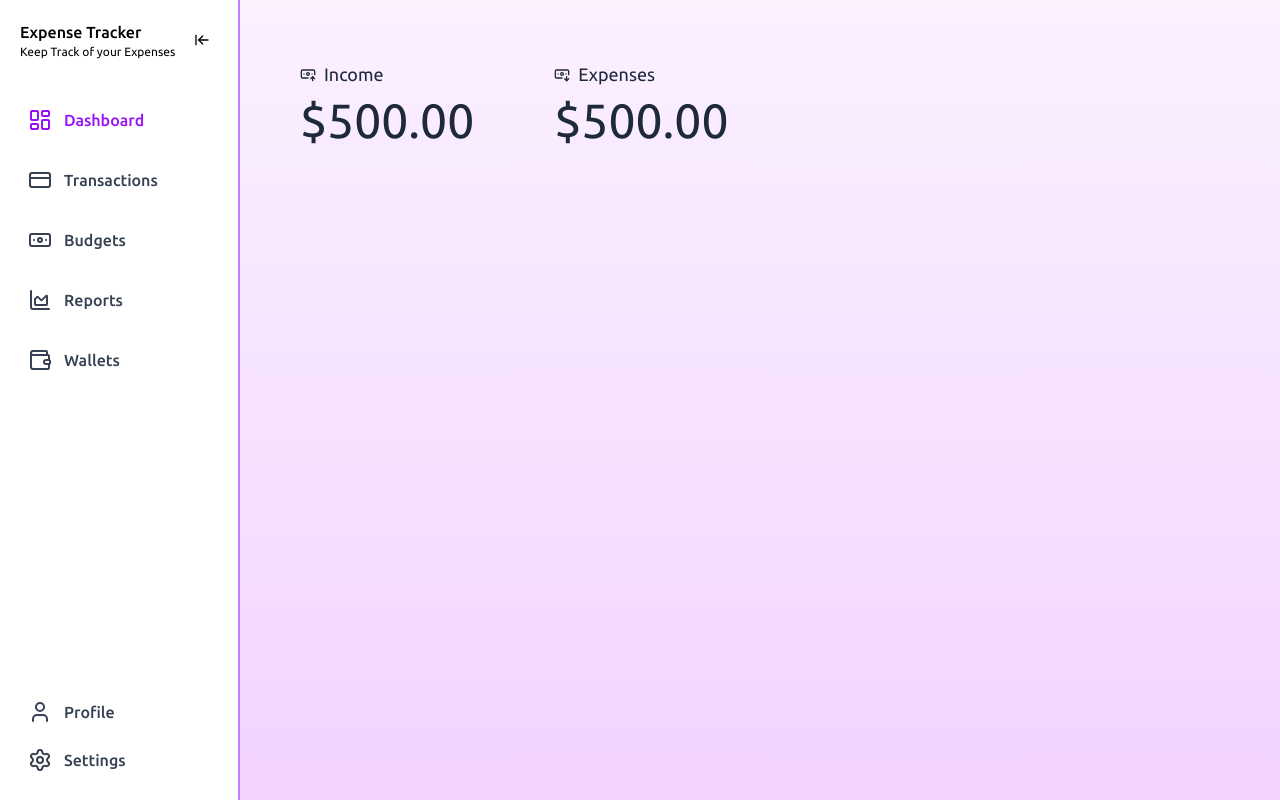
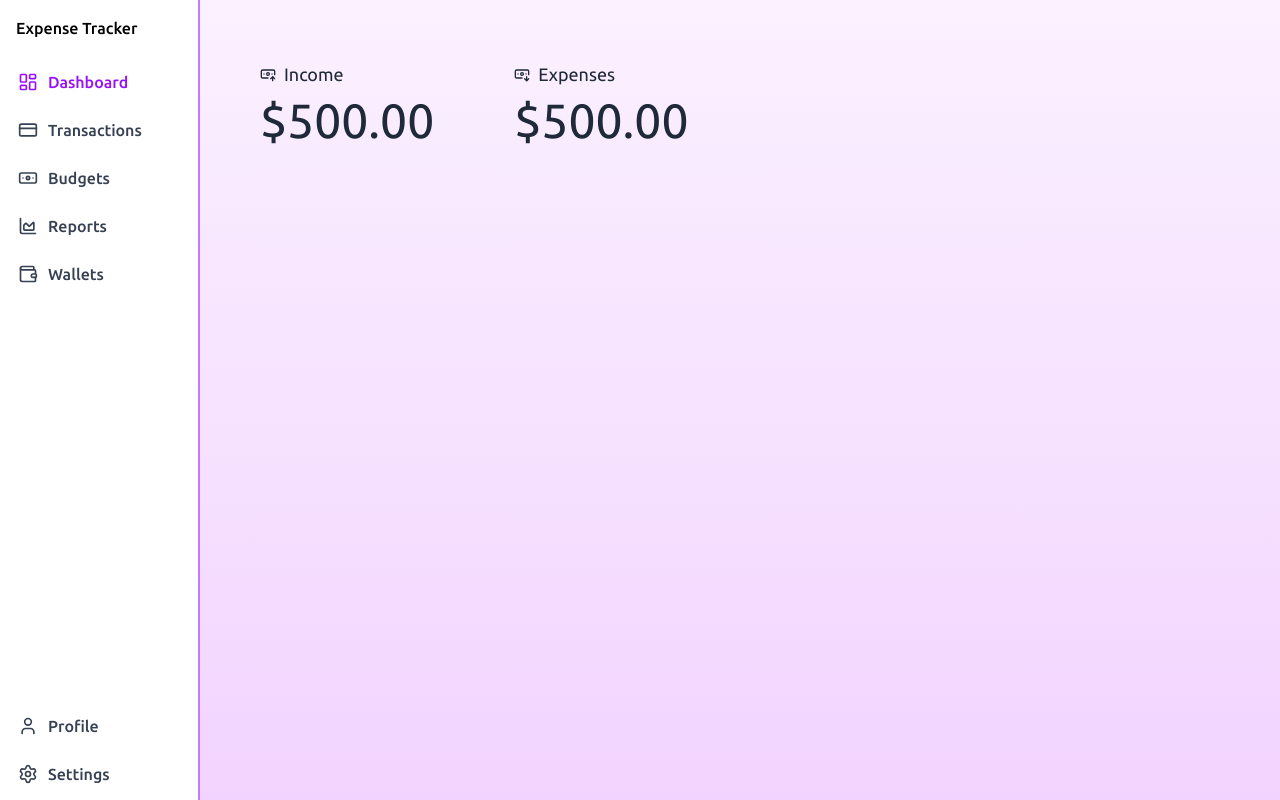
Before and after one commit to trinidj/expense-tracker, a Vue app: page /dashboard in a window 1280 px wide. Built offline with nearby package versions, Linux system fonts and the light colour scheme.

Commit message:
feat: implement hover-based sidebar expansion with improved layout

```diff
--- a/src/App.vue
+++ b/src/App.vue
@@ -1,11 +1,19 @@
 <script setup>
   import Main from '@/components/layout/Main.vue';
   import Sidebar from '@/components/layout/Sidebar.vue';
+  import { ref } from 'vue';
+
+  const isExtended = ref(false);
+
 </script>
 
 <template>
   <Main>
-    <Sidebar />
+    <Sidebar
+      :isExtended="isExtended"
+      @mouseenter="isExtended = true"
+      @mouseleave="isExtended =false"
+    />
     <RouterView id="page"/>
   </Main>
 </template>
--- a/src/components/SidebarContent.vue
+++ b/src/components/SidebarContent.vue
@@ -13,13 +13,13 @@
 </script>
 
 <template>
-  <div class="transition-all overflow-hidden">
-    <ul class="flex flex-col gap-5 p-5 transition-all overflow-hidden">
+  <div class="flex flex-1 p-2">
+    <ul class="flex flex-col gap-3">
       <SidebarItem
         v-for="item in navItems"
         :key="item.path"
+        :path="item.path"
         :name="item.name"
-        :path="item.path"
         :icon="item.icon"
         :sidebar-open="isExtended"
       />
--- a/src/components/SidebarFooter.vue
+++ b/src/components/SidebarFooter.vue
@@ -2,7 +2,7 @@
   import SidebarItem from '@/components/ui/SidebarItem.vue';
 
   const props = defineProps({
-    accountItems: {
+    footerItems: {
       type: Array
     },
     isExtended: {
@@ -13,15 +13,14 @@
 </script>
 
 <template>
-  <div class="flex flex-col mt-auto">
-    <ul class="flex flex-col gap-2 p-5">
+  <div class="flex p-2 w-20">
+    <ul class="flex flex-col gap-3">
       <SidebarItem
-        v-for="item in accountItems"
+        v-for="item in footerItems"
         :key="item.path"
+        :path="item.path"
         :name="item.name"
-        :path="item.path"
         :icon="item.icon"
-        :size="item.size"
         :sidebar-open="isExtended"
       />
     </ul>
--- a/src/components/SidebarHeader.vue
+++ b/src/components/SidebarHeader.vue
@@ -1,31 +1,16 @@
 <script setup>
-  import { ArrowLeftToLine } from 'lucide-vue-next';
-
   const props = defineProps({
     isExtended: {
       type: Boolean,
       default: false
     }
   })
-
-  const emit = defineEmits(['toggle-sidebar'])
-
 </script>
 
 <template>
-  <div class="flex flex-row p-5 items-center justify-between">
-    <div :class="['overflow-hidden transition-all whitespace-nowrap', props.isExtended ? 'w-40' : 'w-0']">
+  <div class="flex flex-row items-center p-4 gap-2">
+    <div :class="['transition-all duration-300 ease overflow-hidden whitespace-nowrap', props.isExtended ? 'w-40' : 'w-0 opacity-0']">
       <h1 class="font-medium">Expense Tracker</h1>
-      <p class="text-xs">Keep Track of your Expenses</p>
     </div>
-    <button
-      @click="emit('toggle-sidebar')"
-      class="flex items-center justify-center p-2 rounded transition duration-300 ease hover:cursor-pointer hover:bg-gray-500/20"
-    >
-      <ArrowLeftToLine
-        :size="16"
-        :class="['transition-transform duration-100', props.isExtended ? '' : 'rotate-180']"
-      />
-    </button>
   </div>
 </template>
--- a/src/components/layout/Sidebar.vue
+++ b/src/components/layout/Sidebar.vue
@@ -14,39 +14,40 @@
     { name: 'Wallets', path: '/wallets', icon: Wallet, size: 20 }
   ]
 
-  const accountItems = [
-    { name: 'Profile', path: '/profile', icon: User },
-    { name: 'Settings', path: '/settings', icon: Settings },
+  const footerItems = [
+    { name: 'Profile', path: '/profile', icon: User, size: 20 },
+    { name: 'Settings', path: '/settings', icon: Settings, size: 20 },
   ]
 
-  const isExtended = ref(true);
-
-  const toggleSidebar = () => {
-    isExtended.value = !isExtended.value;
-  }
+  const props = defineProps({
+    isExtended: {
+      type: Boolean,
+      default: false
+    }
+  })
 </script>
 
 <template>
   <aside class="h-screen">
     <nav
       :class="[
-        'h-full flex flex-col justify-between bg-white border-r-2 border-purple-400 shadow-2xl transition-all duration-300',
-        isExtended? 'w-60' : 'w-16 items-center'
+        'h-full flex flex-col align-center justify-between bg-white border-r-2 border-purple-400 shadow-2xl transition-all duration-300',
+        props.isExtended? 'w-50' : 'w-15'
       ]"
     >
       <SidebarHeader
-        :isExtended="isExtended"
-        @toggle-sidebar="toggleSidebar"
+        :isExtended="props.isExtended"
+        :headerItems="headerItems"
       />
 
       <SidebarContent
-        :isExtended="isExtended"
+        :isExtended="props.isExtended"
         :navItems="navItems"
       />
 
       <SidebarFooter
-        :isExtended="isExtended"
-        :accountItems="accountItems"
+        :isExtended="props.isExtended"
+        :footerItems="footerItems"
       />
     </nav>
   </aside>
--- a/src/components/ui/SidebarItem.vue
+++ b/src/components/ui/SidebarItem.vue
@@ -6,25 +6,28 @@
     path: { type: String },
     icon: { type: [Object, Function], default: null },
     size: { type: Number, default: 20 },
-    sidebarOpen: { type: Boolean, default: true },
+    sidebarOpen: { type: Boolean, default: false },
   })
 </script>
 
 <template>
-  <li class="p-2 hover:bg-gray-200 rounded-md transition-colors">
+  <li class="hover:bg-gray-200 rounded-md transition-colors">
     <RouterLink
       :to="props.path"
-      class="flex items-center gap-3 text-gray-700 hover:text-purple-600 font-medium"
+      class="flex items-center text-gray-700 hover:text-purple-600 font-medium w-full"
       active-class="text-purple-600"
     >
-      <component :is="props.icon" class="flex-shrink-0 " />
-      <p
-        v-show="props.sidebarOpen"
-        class="transition-opacity duration-300"
-        :class="['overflow-hidden transition-all']"
+      <div class="p-2 flex items-center justify-center w-10 flex-shrink-0">
+        <component :is="props.icon" :size="props.size" />
+      </div>
+      <div
+        :class="['transition-all duration-300 ease overflow-hidden whitespace-nowrap',
+        props.sidebarOpen ? 'opacity-100' : 'w-0 opacity-0']"
       >
-        {{ props.name }}
-      </p>
+        <p class="w-max">
+          {{ props.name }}
+        </p>
+      </div>
     </RouterLink>
   </li>
 </template>
--- a/src/style.css
+++ b/src/style.css
@@ -1 +1,16 @@
 @import "tailwindcss";
+
+@layer base {
+  *,
+  *::before,
+  *::after {
+    box-sizing: border-box;
+  }
+
+  * {
+    margin: 0;
+    padding: 0;
+    line-height: 1.5;
+    font-size: 16px;
+  }
+}
```
